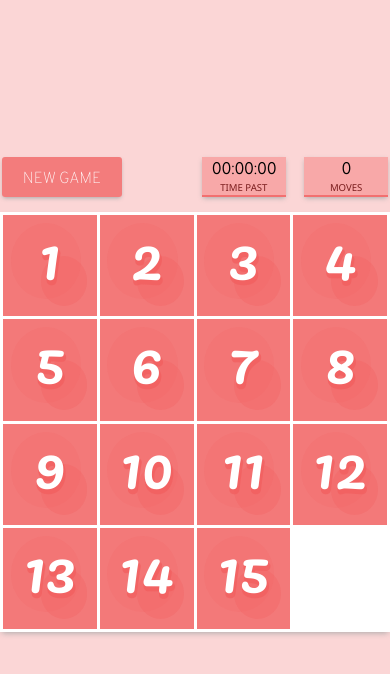
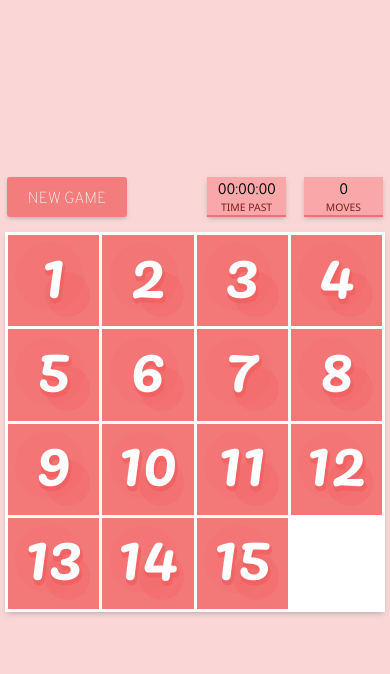
Before and after one commit to russo97/FifteenPuzzle, a Vue app: page / in a window 390 px wide. Shown: the top 674 px of the page. Built offline with nearby package versions, Linux system fonts and the light colour scheme.

Commit message:
fix: ajustado detalhes de responsividade e erros no SCSS

```diff
--- a/public/global.css
+++ b/public/global.css
@@ -2,7 +2,7 @@
 @import url('https://fonts.googleapis.com/css2?family=Overpass:wght@100&display=swap');
 
 :root {
-    font-size: 60%;
+    font: 60%;
 }
 
 * {
--- a/public/mixins.module.scss
+++ b/public/mixins.module.scss
@@ -28,9 +28,9 @@
 }
 
 @mixin border-radius ($radius) {
-    -webkit-border-radius: 3px;
-       -moz-border-radius: 3px;
-        -ms-border-radius: 3px;
-         -o-border-radius: 3px;
-            border-radius: 3px;
+    -webkit-border-radius: $radius;
+       -moz-border-radius: $radius;
+        -ms-border-radius: $radius;
+         -o-border-radius: $radius;
+            border-radius: $radius;
 }
--- a/src/App.vue
+++ b/src/App.vue
@@ -1,5 +1,5 @@
 <template>
-  <main id="app">
+  <main id="app" ref="mainbox">
     <Controls :moves="moves" :timepast="timepast" :playing="playing" @new-game="newGame" />
 
     <transition-group tag="div" name="cell" id="content">
@@ -28,6 +28,7 @@ export default {
       tableSize: 4,
       timestamp: 0,
       playing: false,
+      animationTime: 80,
       currentTimeStamp: 0,
       lastMovedIndexes: []
     };
@@ -35,6 +36,14 @@ export default {
 
   beforeMount() {
     this.table = [...this.getBlankTable(), 'EMPTY'];
+  },
+
+  mounted () {
+    this.$refs.mainbox.style = `--width: ${window.innerWidth - 10}px;`;
+
+    window.addEventListener('resize', (e) => {
+      this.$refs.mainbox.style = `--width: ${e.srcElement.innerWidth - 10}px;`;
+    });
   },
 
   methods: {
@@ -57,7 +66,7 @@ export default {
       if (nullIndex !== index && canMove(index) && playing && !playerWins) {
         increaseMoves();
 
-        this.swap(index, this.nullIndex);
+        this.swap(index, nullIndex);
       }
     },
 
@@ -102,6 +111,7 @@ export default {
         nullIndex,
         isSolvable,
         shuffleCells,
+        animationTime,
         nullAdjascentExistingIndex: adjEI,
         howManyTileAreInTheirRightPlaces: correctTiles
       } = this;
@@ -109,7 +119,7 @@ export default {
       swap(adjEI[random(adjEI.length - 1)], nullIndex);
 
       if (moveIndex < 40 || correctTiles > 2 || !isSolvable) {
-        setTimeout(() => shuffleCells(moveIndex + 1), 70);
+        setTimeout(() => shuffleCells(moveIndex + 1), animationTime);
       } else {
         this.playing = true;
       }
@@ -226,4 +236,11 @@ export default {
       grid-template: repeat(4, 1fr) / repeat(4, 1fr);
     }
   }
+
+  @media screen and (max-width: 430px) {
+    main#app {
+      width: var(--width);
+      height: var(--width);
+    }
+  }
 </style>
--- a/src/components/Controls.vue
+++ b/src/components/Controls.vue
@@ -49,7 +49,7 @@ export default {
           color: #fff;
           cursor: pointer;
           padding: 0 13px;
-          font-size: 12pt;
+          font-size: 1rem;
           line-height: 45px;
           background: #F15E5Ebd;
           text-transform: uppercase;
--- a/src/components/ControlsInfo.vue
+++ b/src/components/ControlsInfo.vue
@@ -61,7 +61,7 @@ export default {
 
         .box_info {
             height: 20px;
-            font-size: 12pt;
+            font-size: .9rem;
             line-height: 25px;
             font-weight: bold;
             font-family: 'Overpass', sans-serif;
@@ -69,6 +69,7 @@ export default {
 
         .box_title {
             color: #791d1d;
+            font-size: .65rem;
             font-family: "Segoe UI";
             text-transform: uppercase;
         }
--- a/src/components/Tile.vue
+++ b/src/components/Tile.vue
@@ -45,31 +45,37 @@ export default {
             background-color: #F15E5Ebd;
         }
 
+        &.correctPosition {
+            background-color: #f15e5ed4;
+        }
+
         .number,
         .shadow {
             @extend %full-width, %flex-center;
             top: 0px;
             left: 0px;
+            font-size: 4rem;
             position: absolute;
         }
 
         .number {
             z-index: 2;
             color: #fff;
-            font-size: 6rem;
             margin-top: -10px;
         }
 
         .shadow {
             z-index: 1;
+            margin-top: -5px;
             font-weight: bold;
-            font-size: 6rem;
-            margin-top: -5px;
             color: #f15e5ebd;
         }
 
-        &.correctPosition {
-            background-color: #f15e5ed4;
+
+        .ball1,
+        .ball2 {
+            position: absolute;
+            @include border-radius(50%);
         }
 
         .ball1 {
@@ -77,8 +83,6 @@ export default {
             height: 75%;
             top: 8%;
             left: 8%;
-            position: absolute;
-            border-radius: 50%;
             background-color: #f15e5e2b;
         }
 
@@ -87,8 +91,6 @@ export default {
             height: 50%;
             top: 40%;
             left: 40%;
-            position: absolute;
-            border-radius: 50%;
             background-color: #f15e5e4a;
         }
     }
```
